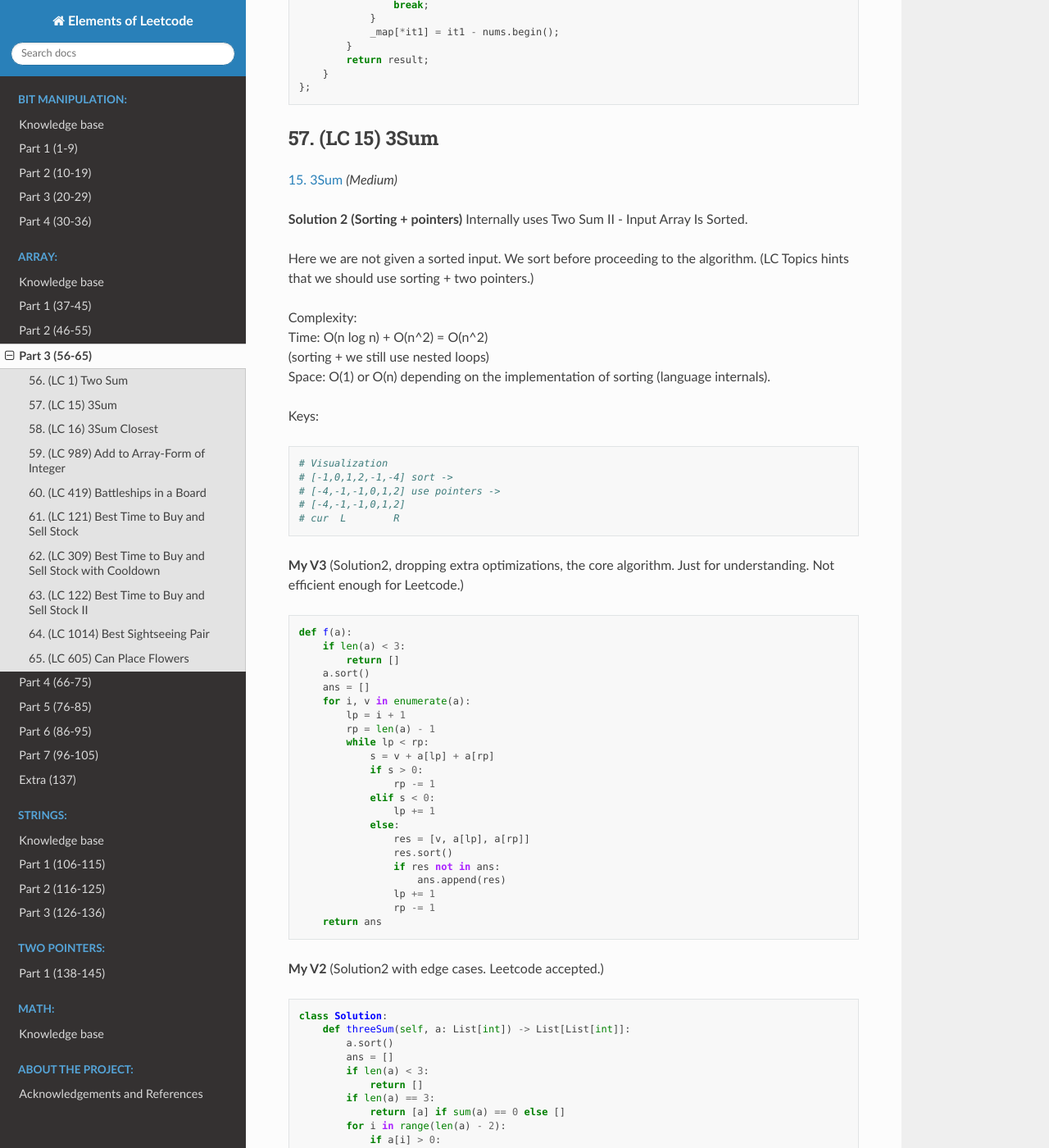
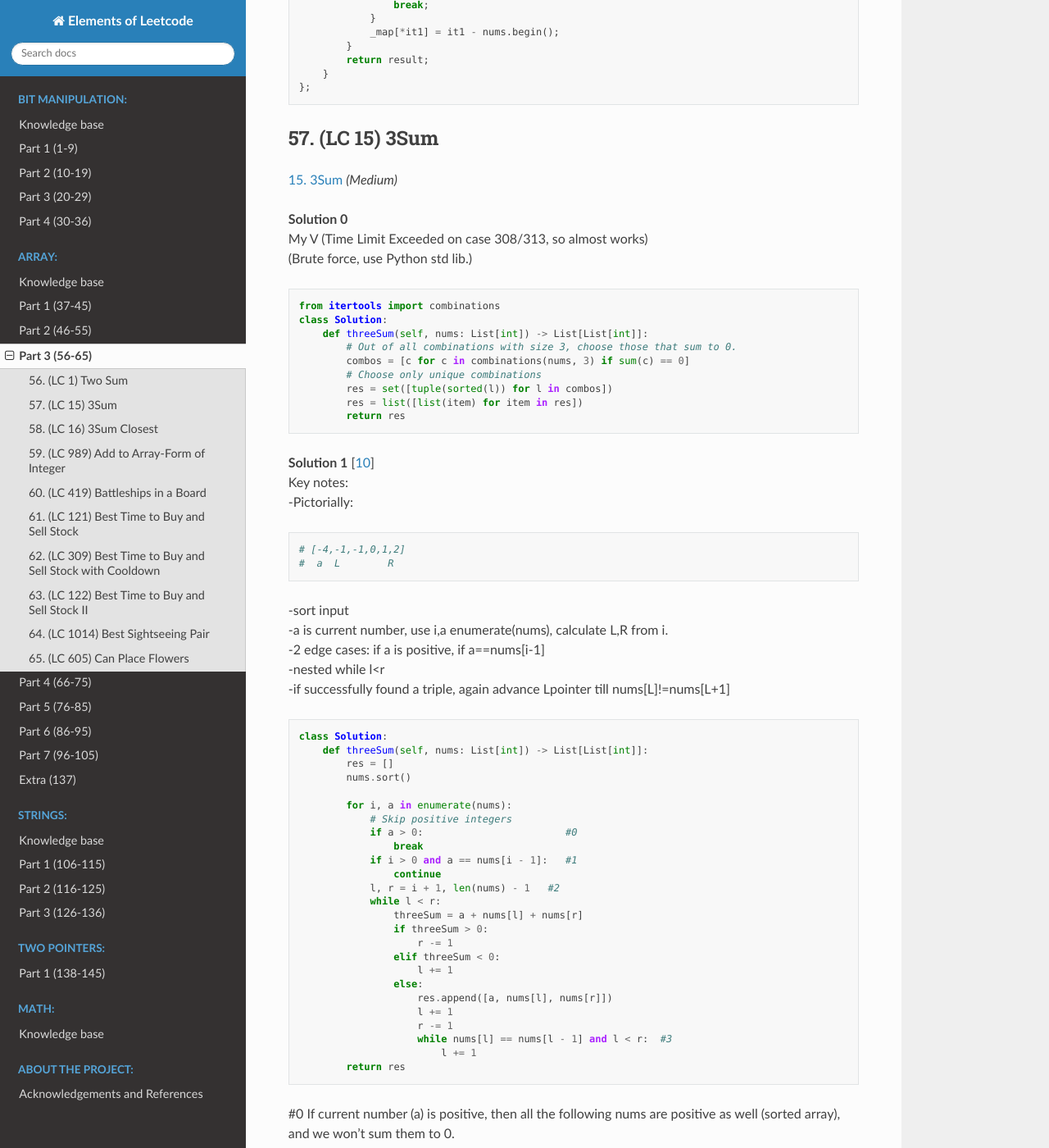
Before and after one commit to kkvero/elements_of_leetcode, a Sphinx documentation site: the page built from docs/source/array/array_3.rst, in a window 1280 px wide and 1400 px high, scrolled down 1814 px. Shown: the whole window at 82% size. Built offline with Sphinx 7.4.7 and the Read the Docs theme 2.0.0, drawn with Linux system fonts in a browser that asks for light colours; some of the changed text lies outside the part shown.

Commit message:
update 55: edit 57

```diff
--- a/docs/source/array/array_3.rst
+++ b/docs/source/array/array_3.rst
@@ -102,84 +102,38 @@ Easy
 `15. 3Sum <https://leetcode.com/problems/3sum/description/>`_
 *(Medium)*
 
-**Solution 2 (Sorting + pointers)**
-Internally uses Two Sum II - Input Array Is Sorted.
+| **Solution 0**
+| My V (Time Limit Exceeded on case 308/313, so almost works)
+| (Brute force, use Python std lib.)
 
-Here we are not given a sorted input. We sort before proceeding to the algorithm.
-(LC Topics hints that we should use sorting + two pointers.)
+::
 
-| Complexity:
-| Time: O(n log n) + O(n^2) = O(n^2)
-| (sorting + we still use nested loops)
-| Space: O(1) or O(n) depending on the implementation of sorting (language internals).
+    from itertools import combinations
+    class Solution:
+        def threeSum(self, nums: List[int]) -> List[List[int]]:
+            # Out of all combinations with size 3, choose those that sum to 0.
+            combos = [c for c in combinations(nums, 3) if sum(c) == 0]
+            # Choose only unique combinations
+            res = set([tuple(sorted(l)) for l in combos])
+            res = list([list(item) for item in res])
+            return res
 
-Keys::
+| **Solution 1** [:ref:`10 <ref-label>`]
+| Key notes:
+| -Pictorially:
 
-    # Visualization
-    # [-1,0,1,2,-1,-4] sort ->
-    # [-4,-1,-1,0,1,2] use pointers ->
+::
+
     # [-4,-1,-1,0,1,2]
-    # cur  L        R
+    #  a  L        R
 
-**My V3** (Solution2, dropping extra optimizations, the core algorithm.
-Just for understanding. Not efficient enough for Leetcode.) ::
+| -sort input
+| -a is current number, use i,a enumerate(nums), calculate L,R from i.
+| -2 edge cases: if a is positive, if a==nums[i-1]
+| -nested while l<r
+| -if successfully found a triple, again advance Lpointer till nums[L]!=nums[L+1]
 
-    def f(a):
-        if len(a) < 3:
-            return []
-        a.sort()
-        ans = []
-        for i, v in enumerate(a):
-            lp = i + 1
-            rp = len(a) - 1
-            while lp < rp:
-                s = v + a[lp] + a[rp]
-                if s > 0:
-                    rp -= 1
-                elif s < 0:
-                    lp += 1
-                else:
-                    res = [v, a[lp], a[rp]]
-                    res.sort()
-                    if res not in ans:
-                        ans.append(res)
-                    lp += 1
-                    rp -= 1
-        return ans
-
-**My V2** (Solution2 with edge cases. Leetcode accepted.) ::
-
-    class Solution:
-        def threeSum(self, a: List[int]) -> List[List[int]]:
-            a.sort()
-            ans = []
-            if len(a) < 3:
-                return []
-            if len(a) == 3:
-                return [a] if sum(a) == 0 else []
-            for i in range(len(a) - 2):
-                if a[i] > 0:
-                    break
-                if i > 0 and a[i] == a[i - 1]:
-                    continue
-                cur = a[i]
-                lp = i + 1
-                rp = len(a) - 1
-                while lp < rp:
-                    s = sum([cur, a[lp], a[rp]])
-                    if s < 0:
-                        lp += 1
-                    elif s > 0:
-                        rp -= 1
-                    else:
-                        ans.append([cur, a[lp], a[rp]])
-                        lp += 1
-                        rp -= 1
-                        while a[lp] == a[lp - 1] and lp < rp:
-                            lp += 1
-            return ans
-
-**Solution 2 explained** ::
+::
 
     class Solution:
         def threeSum(self, nums: List[int]) -> List[List[int]]:
@@ -230,71 +184,54 @@ as well (sorted array), and we won't sum them to 0.
 
 If we move L+=1, it will move to the same value, so we move L till it is a different value, or L meets R.
 
-| **Solution 1 (Nested loops)**
-| Uses Two Sum internally.
-| So time will be the same as for Solution 2 (sorting+nested loops).
-| Space will definitely be O(n). (While in Solution 2 space can be O(1).)
+**Solution 1, V2** [:ref:`14 <ref-label>`] ::
 
-| Account for edge cases, sort, use 2sum internally.
-| 2sum:
-| -Main loop for each item in a, num1.
-| -Yes each time in the main loop make a new hash for all items except current.
-| -Yes, there is another nested loop for num2 (in a[i+1:])
-| -you are looking for num3 = -(num1+num2)
-| -If found triplet, account for permutations of the same (sort, check if not in ans).
-| -else add to hash num (of the 2nd loop)
+    def threeSum(self, nums: List[int]) -> List[List[int]]:
+            n = len(nums)
+            if n < 3: return []
+            result = []
+            nums.sort()
+            for i in range(n-2):
+                if i == 0 or nums[i] != nums[i-1]:
+                    j,k = i+1, n-1
+                    while j < k:
+                        sum = nums[i] + nums[j] + nums[k]
+                        if sum == 0:
+                            result.append([nums[i], nums[j], nums[k]])
+                            while j < k and nums[j] == nums[j+1]: j += 1
+                            while j < k and nums[k] == nums[k-1]: k -= 1
+                            j, k = j+1, k-1
+                        elif sum < 0: j += 1
+                        else: k -= 1
+            return result
 
-::
+**C++** [:ref:`14 <ref-label>`]
 
-    class Solution(object):
-        def threeSum(self, nums):
-            # edge cases
-            if not nums or len(nums) < 3:
-                return []
-            if len(nums) == 3:
-                return [nums] if sum(nums) == 0 else []
-            if nums.count(0) == len(nums):
-                return [[0,0,0]]
-            res = []
-            nums.sort()
+.. code-block:: cpp
 
-            for i in range(len(nums)):
-                cur = nums[i]
-                # 2 sum
-                d = {}
-                for j, x in enumerate(nums[i+1:]):
-                    # cur + x + y = 0
-                    # -> y = -x - cur
-                    if -x-cur in d:
-                        tmp = [cur, x, -x-cur]
-                        tmp.sort()
-                        if tmp not in res:
-                            res.append(tmp)
-                    else:
-                        d[x] = j
-            return res
-
-    nums = [-1,0,1,2,-1,-4]
-    print(threeSum(nums))    # [[-1, 0, 1], [-1, -1, 2]]
-
-My V
-(Brute force, use Python std lib.) ::
-
-    from itertools import combinations
-    def sums_to_zero(a):
-        # Out of all combinations with size 3, choose those that sum to 0.
-        combos = [c for c in combinations(a, 3) if sum(c) == 0]
-        # Choose only unique combinations
-        ans = []
-        for c in combos:
-            c = list(c)
-            c.sort()
-            if c not in ans:
-                ans.append(c)
-        return ans
-
-    nums = [-1, 0, 1, 2, -1, -4]
-    print(sums_to_zero(nums))  #[[-1, 0, 1], [-1, -1, 2]]
+    vector<vector<int>> threeSum(vector<int>& nums) {
+            int n = nums.size();
+            if(n < 3) return {};
+            vector<vector<int>> result;
+            sort(nums.begin(), nums.end());
+            for(int i = 0; i < n-2; ++i){
+                if(i == 0 || nums[i] != nums[i-1]){
+                    int j = i + 1, k = n-1;
+                    while(j < k){
+                        int sum = nums[i] + nums[j] + nums[k];
+                        if(sum == 0){
+                            result.push_back({nums[i], nums[j], nums[k]});
+                            while(j < k && nums[j] == nums[j+1]) j++;
+                            while(j < k && nums[k] == nums[k-1]) k--;
+                            j++; k--;
+                        }
+                        else if (sum > 0) k--;
+                        else j++;
+                    }
+                }
+            }
+            return result;
+        }
 
 58. (LC 16) 3Sum Closest
 --------------------------
```
Also changed, not shown: 5 other files.
